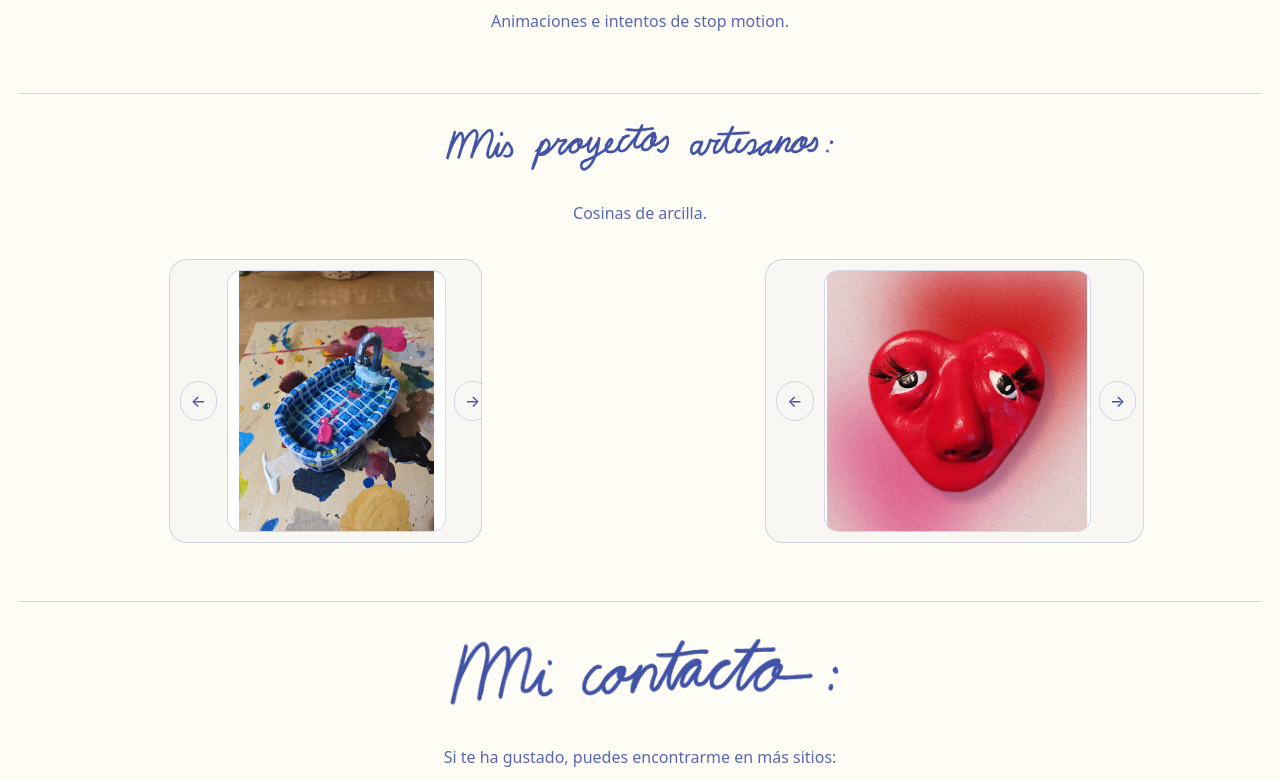
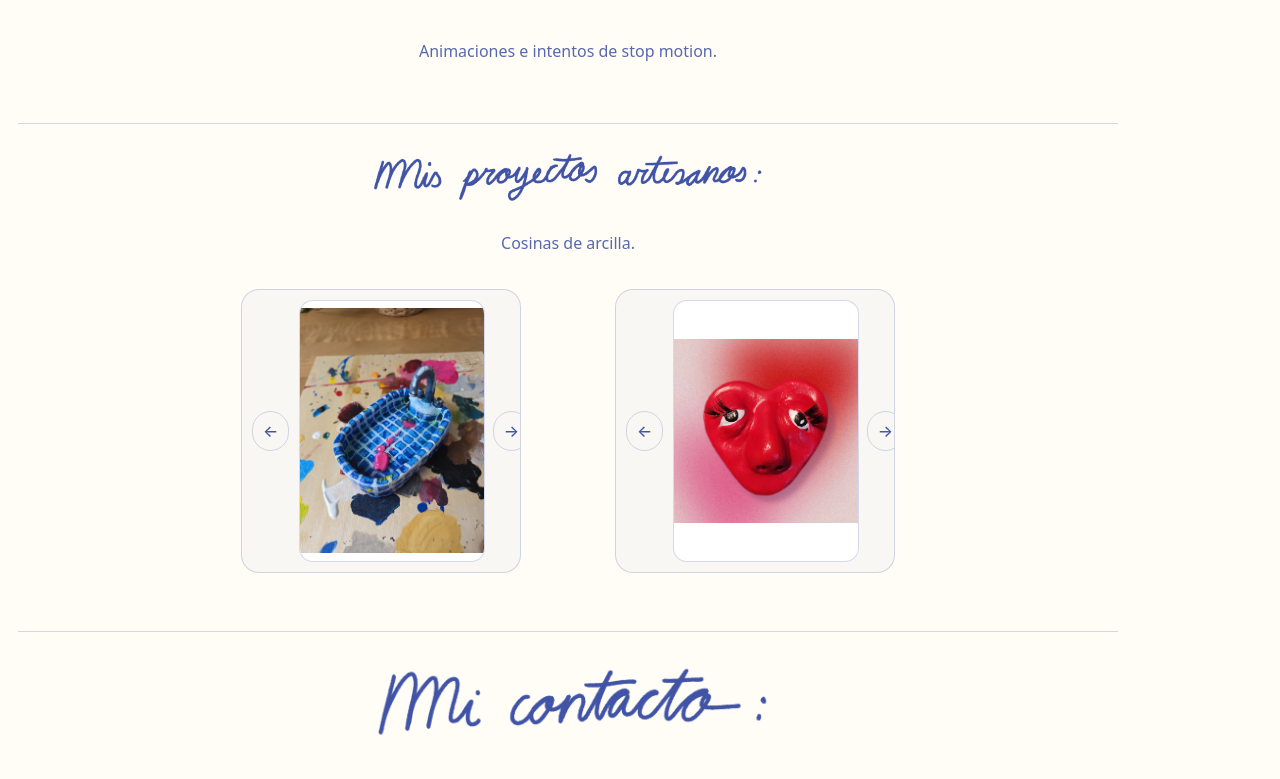
Before and after one commit to mesa-maria/portfolio, a React (Vite) app: page / in a window 1280 px wide. Shown: the part 2119-2898 px from the top of the page. Built offline with nearby package versions, Linux system fonts and the light colour scheme.

Commit message:
Import Gallery: Alineation problems fix

```diff
--- a/src/App.css
+++ b/src/App.css
@@ -25,7 +25,7 @@ a {
 ====================================================== */
 
 .page {
-  /*max-width: 980px;*/
+  max-width: 1100px;
   margin: 0 auto;
   padding: 36px 18px 70px;
   text-align: center;
@@ -378,3 +378,10 @@ a {
     grid-template-columns: repeat(2, 1fr);
   }
 }
+
+#animations .grid,
+#crafts .grid {
+  grid-template-columns: repeat(auto-fit, minmax(260px, 360px));
+  justify-content: center;
+  justify-items: center;
+}
--- a/src/App.tsx
+++ b/src/App.tsx
@@ -162,6 +162,7 @@ export default function App() {
                     <img className="sectionTitleIcon" src={sketchbookPng} alt="Sketchbook" />
                     <p>Una de mis libretas de dibujo. ¡Desliza o usa las flechas para ojear!</p>
 
+                    <div className="sketchWrap">
                         <div
                             className="sketchFrame"
                             onTouchStart={e => setTouchStartX(e.touches[0].clientX)}
@@ -188,6 +189,7 @@ export default function App() {
                             >
                                 Siguiente →
                             </button>
+                        </div>
                     </div>
                 </section>
 
```
Lines whose indentation alone changed are shown as unchanged.
